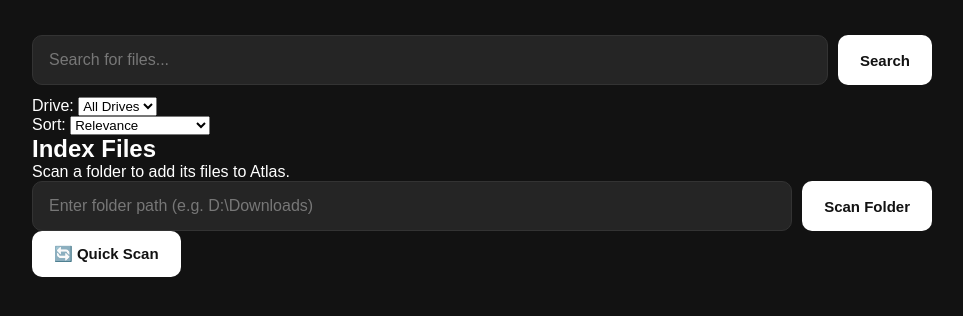
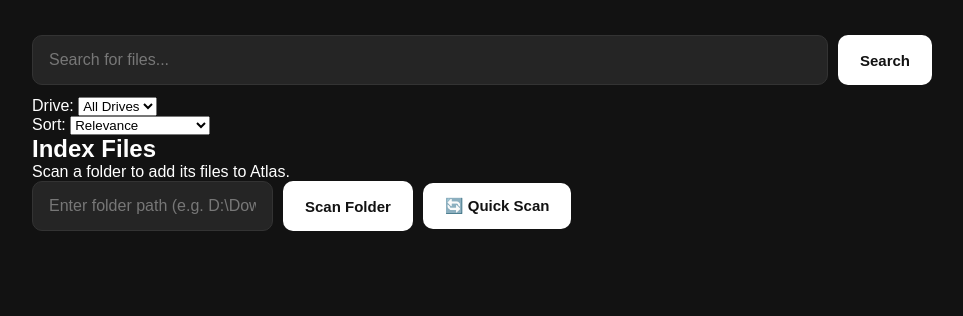
Before and after one commit to Divyansh921/Atlas, a Flask app: page / in a window 1280 px wide. Shown: the part 133-449 px from the top of the page, without its empty margins (158-1121 px from the left). Run offline with Flask 3, Linux system fonts and the light colour scheme.

Commit message:
Style quick scan controls

```diff
--- a/static/css/style.css
+++ b/static/css/style.css
@@ -360,3 +360,20 @@ button:active {
         gap: 15px;
     }
 }
+
+/* Scan actions */
+
+.scan-actions {
+    display: flex;
+    align-items: center;
+    gap: 10px;
+    width: 100%;
+}
+
+.quick-scan-form {
+    margin: 0;
+}
+
+.quick-scan-button {
+    white-space: nowrap;
+}
```
